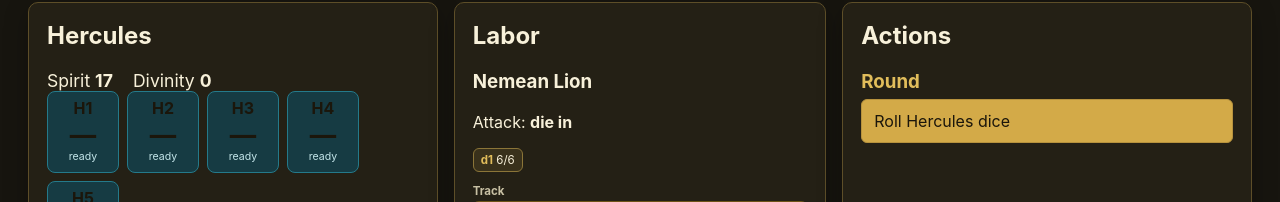
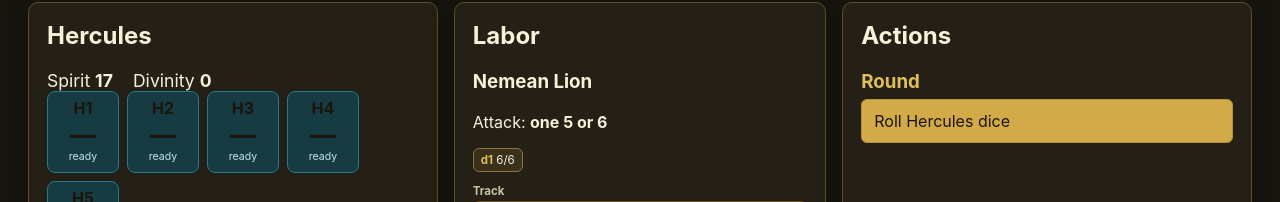
Before and after one commit to deter36/Hercules, a React (Vite) app: page / in a window 1280 px wide. Shown: the part 259-461 px from the top of the page. Built offline with nearby package versions, Linux system fonts and the light colour scheme.

Commit message:
Clarify playtest attack requirements

```diff
--- a/src/engine/view-model.ts
+++ b/src/engine/view-model.ts
@@ -30,7 +30,24 @@ const activeReward = (state: GameState, id: string): boolean => !state.player.re
 const eligibleDice = (state: GameState) => Object.values(state.herculesDice).filter(die => canPlace(die) && die.face !== null);
 const combinations = <T>(items: T[]): T[][] => items.flatMap((item, index) => [[item], ...combinations(items.slice(index + 1)).map(rest => [item, ...rest])]);
 const validPhysicalSets = (state: GameState, requirement: Requirement): string[][] => combinations(eligibleDice(state)).filter(dice => satisfies(requirement, dice.flatMap(die => state.round.effectiveDoubleDieIds.includes(die.id) ? [die.face!, die.face!] : [die.face!]))).map(dice => dice.map(die => die.id));
-const requirementLabel = (r: Requirement): string => r.type === "matching_pair" ? "2 matching dice" : r.type === "any_die" ? "any 1 die" : r.type === "exact_die" ? `one ${r.value}` : r.type === "matching_triple" ? "3 matching dice" : r.type.replaceAll("_", " ");
+const requirementLabel = (r: Requirement): string => {
+  switch (r.type) {
+    case "any_die": return "any 1 die";
+    case "exact_die": return `one ${r.value}`;
+    case "die_in": return `one ${r.values.join(" or ")}`;
+    case "matching_pair": return "2 matching dice";
+    case "matching_triple": return "3 matching dice";
+    case "matching_exact_pair": return `2 matching ${r.value}s`;
+    case "exact_sum": return `dice totaling ${r.sum}`;
+    case "fixed_straight": return r.values.join("–");
+    case "variable_straight": return `${r.length}-die straight`;
+    case "sum_equals_third": return "3 dice: two add to the third";
+    case "three_plus_x_lte_y": return "3 dice: two lowest total ≤ highest";
+    case "multiplication_equals_sum_of_others": return "3 dice: one equals the other two multiplied";
+    case "one_even_one_odd": return "1 even and 1 odd die";
+    case "exact_values": return r.values.join(", ");
+  }
+};
 const moodEffectDescription = (mood: RecordValue | undefined): string | null => {
   if (!mood) return null;
   const effect = mood.effect as RecordValue | undefined;
```
